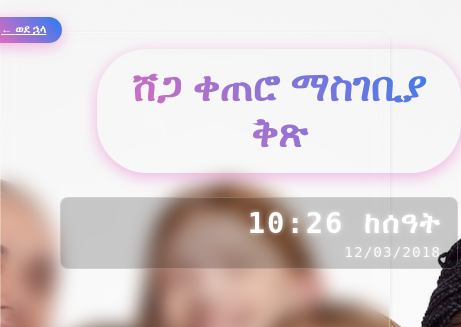
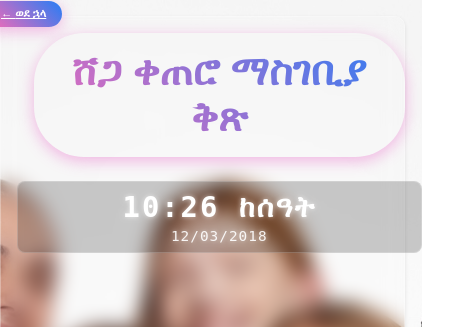
Before and after one commit to Ro-Bella/Shega-Skin-Studio, a React (Create React App) app in the folder frontend/: page /book in a window 390 px wide. Shown: the top 327 px of the page, 461 px wide, since content can reach past the window. Built offline with nearby package versions, Linux system fonts and the light colour scheme; no server answers.

Commit message:
Add media query

```diff
--- a/frontend/src/components/AppointmentForm.css
+++ b/frontend/src/components/AppointmentForm.css
@@ -202,3 +202,30 @@ body {
 .form-message.error {
     color: #e74c3c; /* ቀይ ቀለም ለስህተት መልዕክት */
 }
+
+@media (max-width: 768px) {
+    .appointment-form-container {
+        padding: 2rem 1rem;
+        margin: 1rem auto;
+        width: 95%;
+    }
+
+    .form-page-header {
+        flex-direction: column;
+        margin-right: 0;
+        gap: 1rem;
+    }
+
+    .form-header-left {
+        margin-left: 0;
+        gap: 1rem;
+    }
+
+    .datetime-container {
+        margin-top: 0;
+        margin-right: 0;
+        text-align: center;
+        width: 100%;
+        margin-bottom: 1rem;
+    }
+}
```
